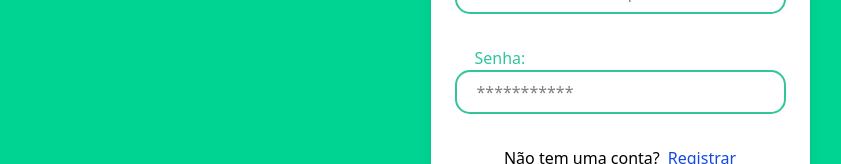
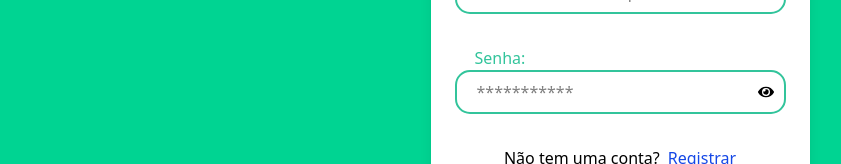
Before and after one commit to LucasTadeu14/PetWalker, a React (Vite) app: page /login in a window 1280 px wide. Shown: the part 479-643 px from the top of the page, without its empty margins (20-861 px from the left). Built offline with nearby package versions, Linux system fonts and the light colour scheme; no server answers.

Commit message:
Add-esconder-senha

```diff
--- /dev/null
+++ b/src/components/input/passWordInput.tsx
@@ -0,0 +1,27 @@
+import { useState } from "react";
+
+function PasswordInput(){
+
+  const [showPassword, setShowPassword] = useState(false);
+
+  const togglePassword = () => {
+    setShowPassword(!showPassword);
+  };
+
+  return (
+    <div>
+        <span
+          onClick={togglePassword}
+          style={{
+            position: "absolute",
+            right: "10px",
+            top: "50%",
+            transform: "translateY(-50%)",
+            cursor: "pointer",
+          }}
+        >
+          {showPassword ? "🙈" : "👁️"}
+        </span>
+      </div>
+  );
+};
--- a/src/pages/login/index.tsx
+++ b/src/pages/login/index.tsx
@@ -2,6 +2,7 @@ import { useState, type FormEvent } from "react";
 import { useNavigate } from "react-router";
 import { signInWithEmailAndPassword } from "firebase/auth";
 import Swal from "sweetalert2";
+import { FaEye, FaEyeSlash } from 'react-icons/fa';
 
 import { Input } from "../../components/input";
 import { auth } from "../../services/firebaseConnection";
@@ -14,6 +15,7 @@ import LogoPata from "/images/Logo_Pata.png";
 export function Login() {
   const [email, setEmail] = useState("");
   const [password, setPassword] = useState("");
+  const [showPassword, setShowPassword] = useState(false);
   const navigate = useNavigate();
 
   function handleSubmit(e: FormEvent) {
@@ -39,39 +41,41 @@ export function Login() {
         });
         navigate("/", { replace: true });
       })
-
       .catch((error) => {
-              let errorMessage
+        let errorMessage;
 
         switch (error.code) {
           case 'auth/user-not-found':
-                  errorMessage = 'Usuario não encontrado :(';
+            errorMessage = 'Usuário não encontrado :(';
             break;
           case 'auth/wrong-password':
             errorMessage = 'Senha incorreta...';
             break;
           case 'auth/invalid-email':
-                  errorMessage = 'insira um email válido';
+            errorMessage = 'Insira um email válido';
             break;
           default:
-                  errorMessage = 'Ops algo deu errado :(';
+            errorMessage = 'Ops, algo deu errado :(';
             break;
         }
 
         Swal.fire({
           icon: "error",
           title: "Oops...",
-                text: (errorMessage),
+          text: errorMessage,
           confirmButtonColor: "#09a934",
         });
       });
   }
 
+  const togglePassword = () => {
+    setShowPassword(!showPassword);
+  };
+
   return (
     <div className="flex flex-row h-screen min-h-[900px] select-none">
       <section className="bg-emerald-400 flex-1 transition-all duration-700 flex flex-col items-center relative">
         <div className="flex w-full items-start">
-
           <a href="/">
             <img
               src={LogoPata}
@@ -115,12 +119,21 @@ export function Login() {
               Senha:
             </label>
 
+            <div className="relative w-full">
               <Input
                 placeholder="***********"
                 name="password"
                 value={password}
                 onChange={(e) => setPassword(e.target.value)}
+                type={showPassword ? "text" : "password"}
               />
+              <span
+                onClick={togglePassword}
+                className="absolute right-3 top-1/2 transform -translate-y-1/2 cursor-pointer"
+              >
+                {showPassword ? <FaEyeSlash /> : <FaEye />}
+              </span>
+            </div>
 
             <p className="flex justify-center pt-8">
               Não tem uma conta?
@@ -132,13 +145,7 @@ export function Login() {
             <div className="flex justify-center items-center mt-8 mb-15">
               <button
                 type="submit"
-                className="
-                  flex justify-center border-2 border-verdeAgua
-                  rounded-full bg-verdeAgua px-30 py-2.5 text-center text-white
-                  outline-0 transition-all duration-200 ease-in-out
-                  hover:bg-transparent hover:text-verdeAgua cursor-pointer
-                  max-w-[170px]
-                "
+                className="flex justify-center border-2 border-verdeAgua rounded-full bg-verdeAgua px-30 py-2.5 text-center text-white outline-0 transition-all duration-200 ease-in-out hover:bg-transparent hover:text-verdeAgua cursor-pointer max-w-[170px]"
               >
                 Acessar
               </button>
```
Lines whose indentation alone changed are shown as unchanged.
